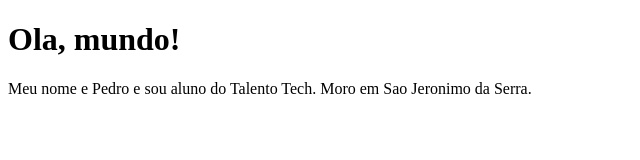
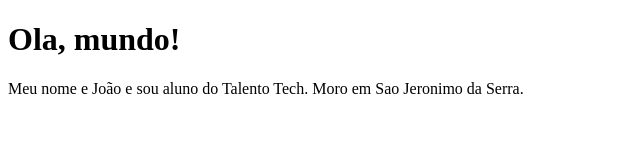
Before and after one commit to JRMP01/JRMP01.github.io, a plain HTML site: page novo.html in a window 1280 px wide. Shown: the full height of the page, 0-640 px from the left. Drawn offline with Linux system fonts and the light colour scheme.

Commit message:
Update novo.html

```diff
--- a/novo.html
+++ b/novo.html
@@ -3,10 +3,10 @@
 <head>
     <meta charset="UTF-8">
     <meta name="viewport" content="width=device-width, initial-scale=1.0">
-    <title>Pedro - Talento Tech</title>
+    <title>João - Talento Tech</title>
 </head>
 <body>
     <h1>Ola, mundo!</h1>
-    <p>Meu nome e Pedro e sou aluno do Talento Tech. Moro em Sao Jeronimo da Serra.</p>
+    <p>Meu nome e João e sou aluno do Talento Tech. Moro em Sao Jeronimo da Serra.</p>
 </body>
 </html>
```
